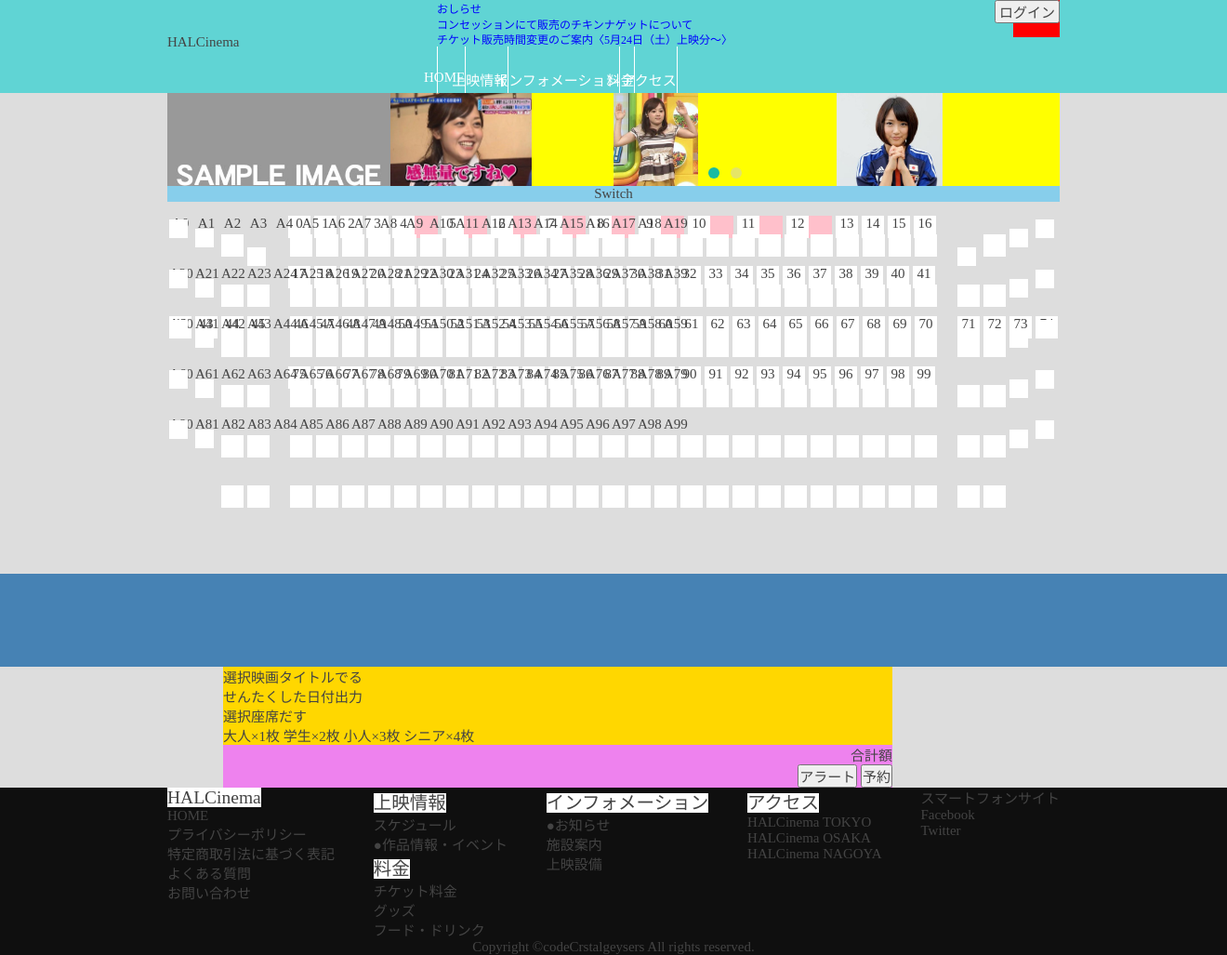
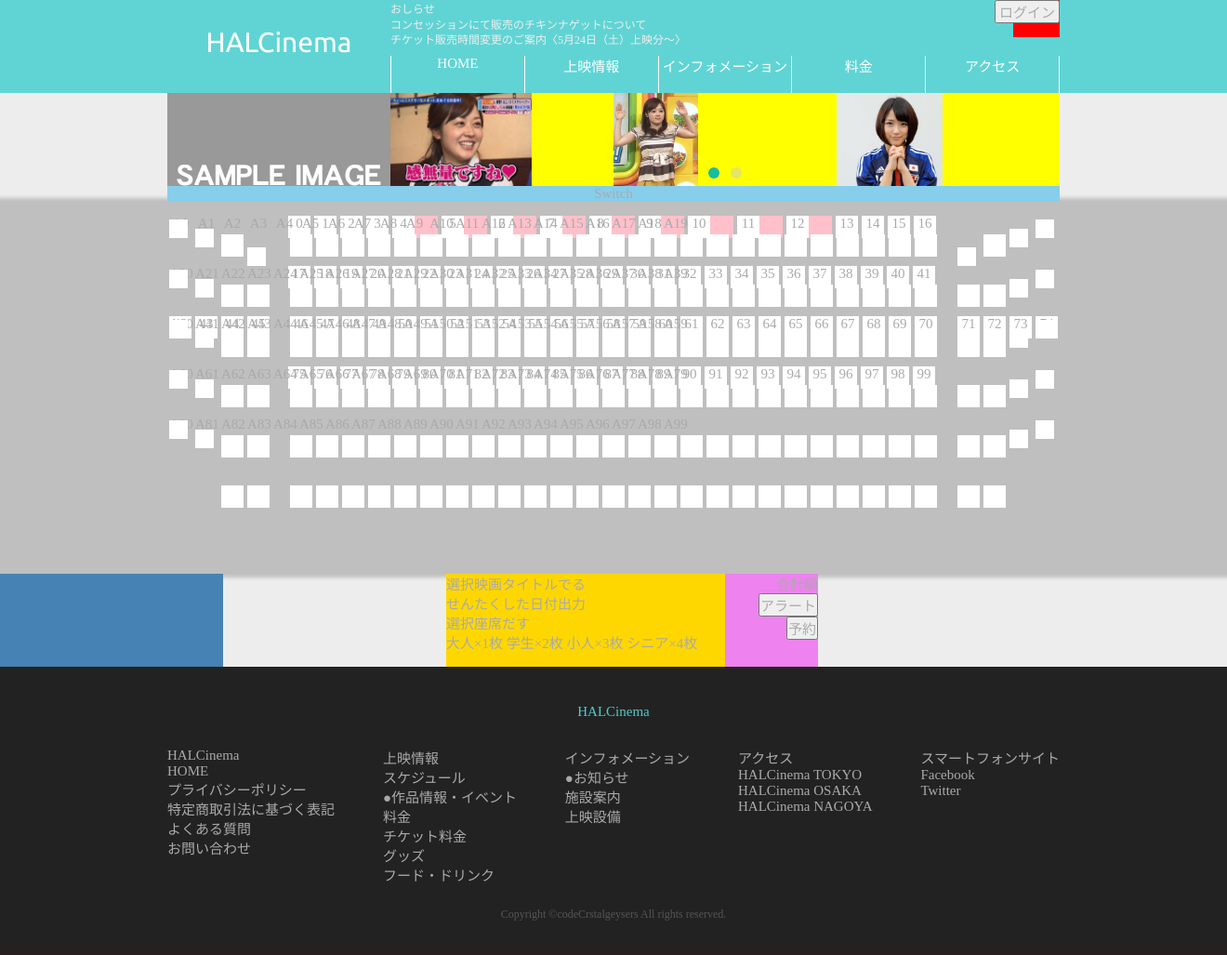
Before and after one commit to codeCrystalgeysers/halcinema, a PHP site: page / in a window 1320 px wide; the page is wider, and only the part inside the window is pictured. Shown: that part at 93% size. After the commit the page ends 990 px from the top of that part, so only its background shows below. Run offline with PHP 8.4, Linux system fonts and the light colour scheme.

Commit message:
主にindex，header,footer まわり

```diff
--- a/css/common.css
+++ b/css/common.css
@@ -7,12 +7,12 @@
 * {
     margin: 0;
     padding: 0;
-    color: #444;
+    color: #aaa;
     font: 15px 'YuGothic';
     text-decoration: none;
 }
 body{
-  background-color: #ddd;
+  background-color: #EDEDED;
 }
 
 #wrapper {
@@ -48,10 +48,13 @@ header {
 }
 #logo{
   position: absolute;
-  font: 45px white 'Ubuntu';
-  margin-top: 15px;
+  color: white;
+  font: 30px 'Ubuntu';
+  margin: 15px 10px;
   line-height: 60px;
-  width:240px;
+  width:220px;
+  height: 70px;
+  text-align: center;
 }
 
 
@@ -91,8 +94,7 @@ header {
 #headerContent {
   position: relative;
   float: right;
-  margin-left: 50px;
-  width: 670px;
+  width: 720px;
   height: 100px;
 }
 
@@ -105,21 +107,29 @@ header {
 }
 #headerInfomation li a {
   font-size: .8em;
-  color: blue;
+  color: #eee;
 }
 
 #headerMenu{
-  position: relative;
+  right: 0;
   bottom: 0;
   height: 50px;
+}
+#headerMenuList {
+  margin-top: 10px;
   display: flex;
+  flex-direction: row;
+  justify-content: space-between;
+  align-content: flex-start;
 }
 #headerMenu li{
-  height: 50px;
+  position: relative;
+  height: 40px;
 	text-align:center;
 }
-#headerMenu ul > li {
+#headerMenuList li {
   float: left;
+  width: 100%;
   position: relative;
   border-left: 1px solid white;
 }
@@ -129,9 +139,8 @@ header {
 }
 #headerMenu li a {
   position: relative;
-  top: 50%;
-  margin-left: -1em;
-  height: 50px;
+  display: block;
+  height: 40px;
   color: white;
 }
 
@@ -139,9 +148,11 @@ header {
   display: none;
   position: absolute;
   width: inherit;
+  z-index: 99;
 }
-
 .subMenuList li {
+  left: -1px;
+  border-right: 1px solid white;
   width: inherit;
   background-color: #fff;
   z-index: 99;
@@ -151,9 +162,9 @@ header {
         Contents
  --------------------------------------------- */
 main{
+  position: relative;
   float: left;
   width: 700px;
-    background-color: salmon;
 }
 
 #divide {
@@ -167,24 +178,46 @@ main{
  --------------------------------------------- */
 footer {
   clear: both;
-    bottom: 0;
-    background-color: #0f0f0f;
+  position: relative;
+  background-color: #222;
 }
-#footMenu {
+#footerlogo {
+  position: relative;
+  margin: auto;
+  padding: 40px 0 30px;
+  width: 100%;
+  text-align: center;
+  color: #52CBCA;
+}
+#footerMenu {
+  position: relative;
   display: flex;
   flex-direction: row;
   justify-content: space-between;
   align-content: flex-start;
 }
-.footMenuBox {
+.footerMenuBox {
   position: relative;
 }
-.footMenuBox h2 a {
-    font-size: 1.3em;
-    background-color: #fff;
+.footerMenuBox h2 a {
+  position: relative;
 }
-#copyright {
+/* .footerMenuBox h2 a:after {
+    content:'';
+    position: absolute;
+    width: 100%;
+    height: 1px;
+    top: 50%;
+    background-color: #ccc;
+}
+ */
+#copyright p {
+  position: relative;
   display: block;
+  padding: 25px 0;
+  width: 100%;
+  font-size: .8em;
+  color: #555;
   text-align: center;
 }
 
--- a/css/index.css
+++ b/css/index.css
@@ -54,11 +54,13 @@
 
 #reserveArea {
   position: relative;
+  margin: 0 auto;
 }
 
-#timeLine {
+#reserveTimeline {
     position: relative;
-    width: 100%;
+    float: left;
+    width: 240px;
     height: 100px;
     background-color: steelblue;
 }
@@ -66,34 +68,58 @@
 #seats {
   position: relative;
   margin: 0 auto;
-  width: 960px;
+  width: 100%;
+  min-width: 960px;
   height: 400px;
+}
+#seatsBackground {
+  position: absolute;
+  top: -1%;
+  left: -1%;
+  width: 102%;
+  height: 102%;
+  background-position: center;
+  background-size: cover;
+  -webkit-filter: blur(2px) opacity(.7) brightness(30%);
+  background-color: rgba(237,237,237, .4);
+  z-index: -99;
 }
 
 .seat {
     position: absolute;
-    right: 0;
-    width: 100%;
+    left: 50%;
+    margin-left: -480px;
+    width: 960px;
     height: 400px;
-    background-size: cover;
+    z-index: 1;
 }
 
-#details {
+#reseerveDetails {
   position: relative;
+  margin: 0 auto;
+  float: left;
 }
 
-#nowSelect, #nowPrice {
+#reserveNowSelect, #reserveNowPrice {
     clear: right;
     position: relative;
     left: 240px;
     width: 720px;
 }
 
-#nowSelect {
-    background-color: gold;
+#reserveNowSelect {
+  position: relative;
+  float: left;
+  width: 300px;
+  height: 100px;
+  background-color: gold;
 }
 
-#nowPrice {
+#reserveNowPrice {
+  position: relative;
+  float: left;
+  width: 100px;
+  height: 100px;
     text-align: right;
     background-color: violet;
 }
--- a/foot.php
+++ b/foot.php
@@ -1,8 +1,9 @@
-</div>
+
 <footer>
+  <div id="footerlogo">HALCinema</div>
   <div id="footerWrapper">
-    <nav id="footMenu">
-        <div class="footMenuBox">
+    <nav id="footerMenu">
+        <div class="footerMenuBox">
             <section>
                 <h2><a href="index.php">HALCinema</a></h2>
                 <ul>
@@ -14,7 +15,7 @@
                 </ul>
             </section>
         </div>
-        <div class="footMenuBox">
+        <div class="footerMenuBox">
             <section>
                 <h2><a href="article.php">上映情報</a></h2>
                 <ul>
@@ -31,7 +32,7 @@
                 </ul>
             </section>
         </div>
-        <div class="footMenuBox">
+        <div class="footerMenuBox">
             <section>
                 <h2><a href="theater.php">インフォメーション</a></h2>
                 <ul>
@@ -42,7 +43,7 @@
             </section>
 
         </div>
-        <div class="footMenuBox">
+        <div class="footerMenuBox">
             <section>
                 <h2><a href="theater.php">アクセス</a></h2>
                 <ul>
@@ -52,7 +53,7 @@
                 </ul>
             </section>
         </div>
-        <div class="footMenuBox">
+        <div class="footerMenuBox">
             <section>
                 <ul>
                     <li><a href="#">スマートフォンサイト</a></li>
@@ -62,7 +63,7 @@
             </section>
         </div>
     </nav>
-    <section id="copyright"><p>Copyright &copy;codeCrstalgeysers All rights reserved.</p></section>
   </div>
+  <section id="copyright"><p>Copyright &copy;codeCrstalgeysers All rights reserved.</p></section>
 </footer>
 </html>
--- a/head.php
+++ b/head.php
@@ -20,7 +20,7 @@
           </div>
       </div>
       <nav id="headerMenu">
-          <ul>
+          <ul id="headerMenuList">
               <li><a href="index.php">HOME</a></li>
               <li><a href="article.php">上映情報</a>
                   <ul class="subMenuList">
--- a/index.php
+++ b/index.php
@@ -94,31 +94,28 @@ include 'head.php';
 <div id="reserveArea">
     <div id="seats">
       <div class="seat" id="seat1">
-
       </div>
       <div class="seat" id="seat2">
-a
       </div>
       <div class="seat" id="seat3">
-
       </div>
+      <div id="seatsBackground"></div>
     </div>
 
-    <div id="timeLine">
-    </div>
-    <div id="details">
-        <dl id="nowSelect">
-            <dt id="nowTitle">選択映画タイトルでる</dt>
-            <dd id="nowDate">せんたくした日付出力</dd>
-            <dd id="nowseat">選択座席だす</dd>
-            <dd id="nowseat">
+    <div id="reserveTimeline"><p>&ensp;</p></div>
+    <div id="reserveDetails">
+        <dl id="reserveNowSelect">
+            <dt id="reserveNowTitle">選択映画タイトルでる</dt>
+            <dd id="reserveNowDate">せんたくした日付出力</dd>
+            <dd id="reserveNowSeatID">選択座席だす</dd>
+            <dd id="reserveNowTickets">
                 <span id="ticketTypeAd">大人</span>×1枚
                 <span id="ticketTypeSt">学生</span>×2枚
                 <span id="ticketTypeCh">小人</span>×3枚
                 <span id="ticketTypeSe">シニア</span>×4枚<!-- パターン一覧 -->
             </dd>
         </dl>
-        <div id="nowPrice">
+        <div id="reserveNowPrice">
             <span id="totalPrice">合計額</span>
             <form method="post"><!-- action書いてないです，submitが一緒のform内にあります -->
             <input type="submit" name="alertOn" value="アラート">
--- a/js/common.js
+++ b/js/common.js
@@ -1,6 +1,6 @@
 $(function(){
 
-    $('#headMenu li').hover(
+    $('#headerMenu li').hover(
         function(){
             $(this).find('ul').stop().slideDown(200);
         },
--- a/js/index.js
+++ b/js/index.js
@@ -36,7 +36,7 @@ $(function(){
                  }
         });
 
-        $('.seat').css('background-image','url('+eigaPic+')');
+        $('#seatsBackground').css('background-image','url('+eigaPic+')');
         $('#nowDate').text('.');
         $('#nowTitle').text(eigaTitle);
     }//cinemaSelect()
```
Lines whose indentation alone changed are shown as unchanged.
